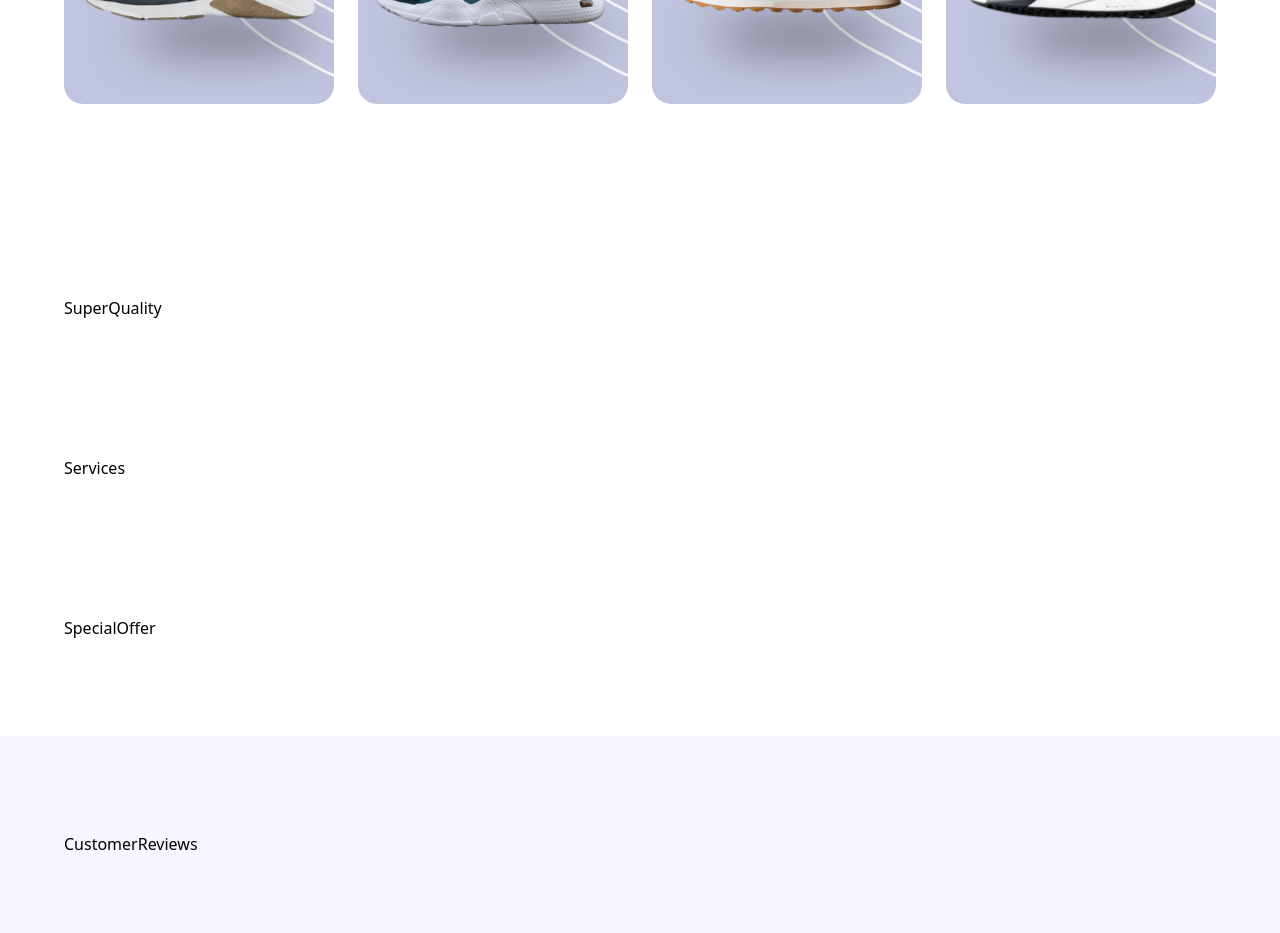
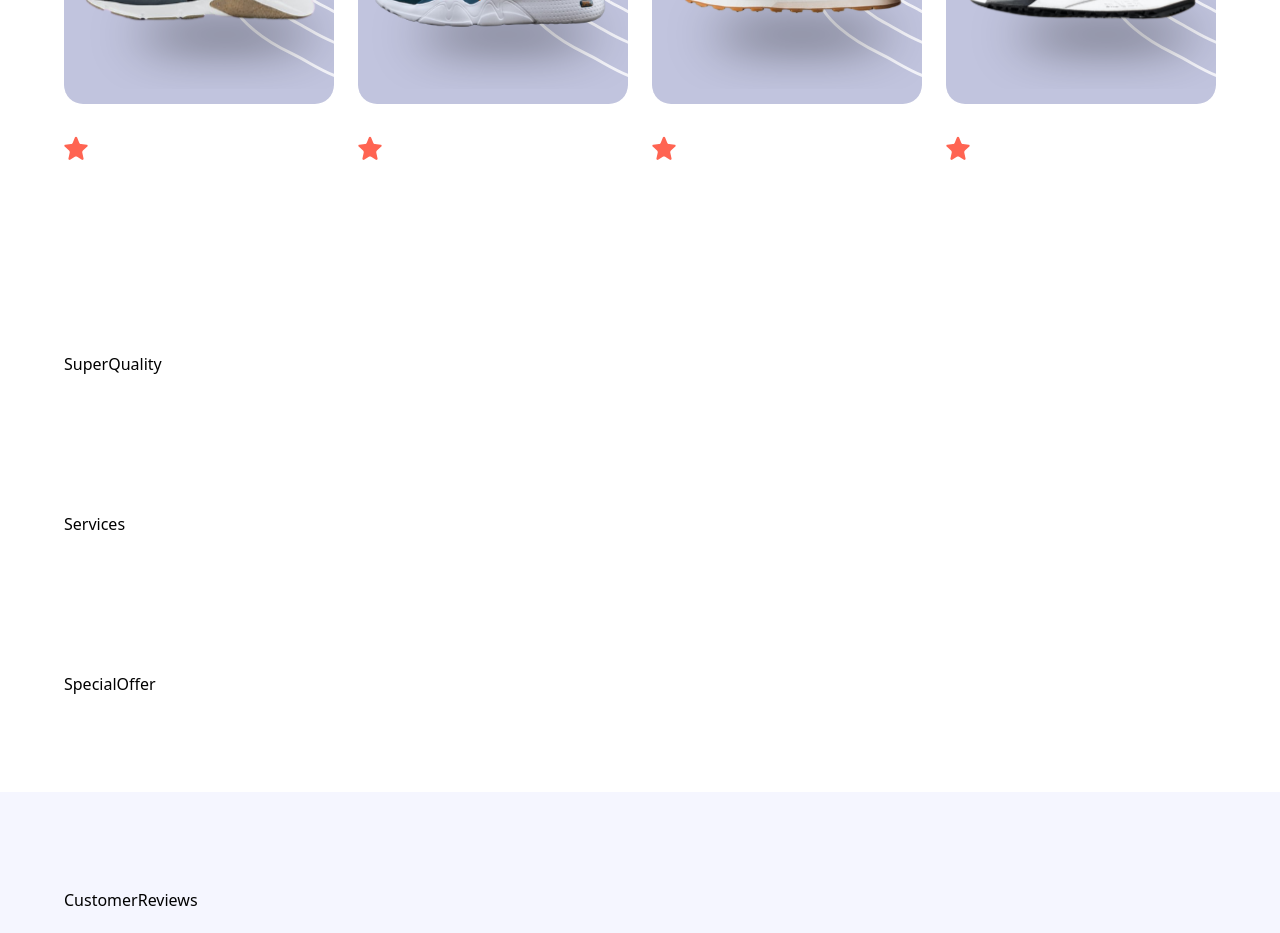
Before and after one commit to FlyntDenzel/ecommerce-Nike, a React (Vite) app: page / in a window 1280 px wide. Shown: the part 1260-2193 px from the top of the page. Built offline with nearby package versions, Linux system fonts and the light colour scheme; a web font is replaced by a local one.

Commit message:
added a star/rating to the product

```diff
--- a/src/components/PopularProductCard.jsx
+++ b/src/components/PopularProductCard.jsx
@@ -1,7 +1,12 @@
+import { star } from "../assets/icons"
+
 const PopularProductCard = ({imgURL, name, price}) => {
   return (
     <div className="flex flex-1 flex-col w-full max-sm:w-full">
         <img src={imgURL} alt={name} className="w-[280] h-[280]" />
+        <div className="mt-8 flex justify-start gap-2.5">
+            <img src={star} alt="rating" width={24} height={24} />
+        </div>
     </div>
   )
 }
```
